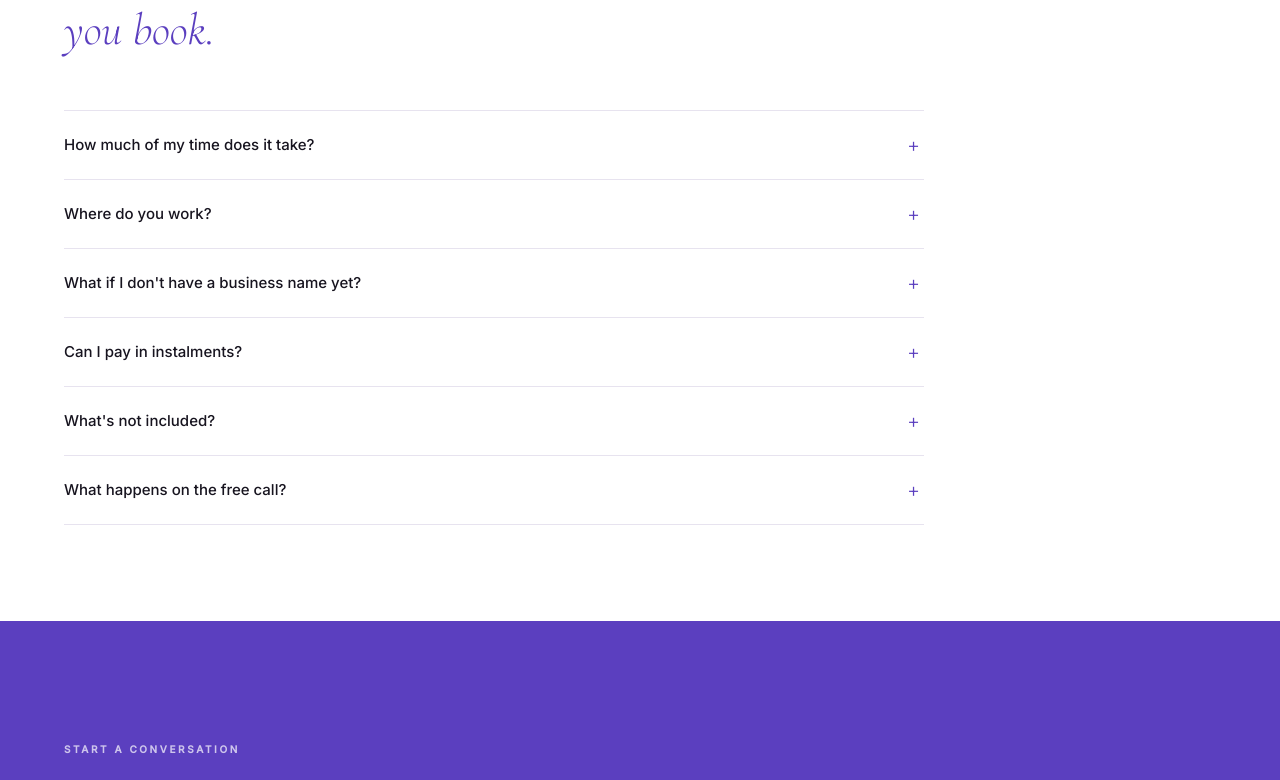
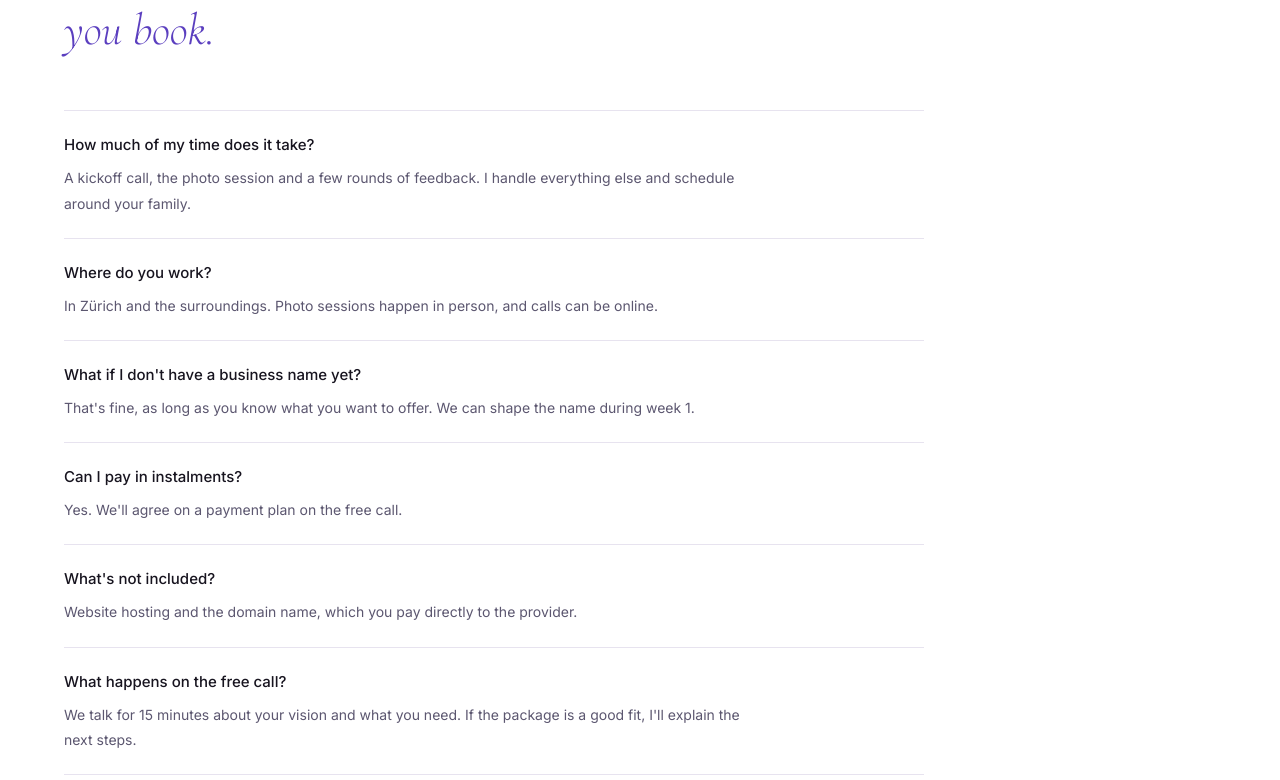
Before and after one commit to aneecoco-lgtm/digital-twilight, a React (Vite) app: page /mompreneur in a window 1280 px wide. Shown: the part 6256-7036 px from the top of the page. Built offline with nearby package versions, Linux system fonts and the light colour scheme.

Commit message:
Show Mompreneur FAQ answers without clicking
Co-Authored-By: Claude Opus 5.5 (1M context) <noreply@anthropic.com>
Claude-Session: https://claude.ai/code/session_01TgkfVL7UjqBfi7nMTUzTsk

```diff
--- a/src/pages/Mompreneur.css
+++ b/src/pages/Mompreneur.css
@@ -326,30 +326,17 @@
 
 /* ── FAQ ── */
 .mp-faq { max-width: 860px; border-top: 1px solid var(--mp-line); }
-.mp-faq details { border-bottom: 1px solid var(--mp-line); }
-.mp-faq summary {
-  position: relative;
-  cursor: pointer;
-  list-style: none;
-  padding: 22px 40px 22px 0;
+.mp-faq-item { padding-block: 22px; border-bottom: 1px solid var(--mp-line); }
+.mp-faq-item h3 {
+  text-transform: none;
+  letter-spacing: 0;
+  font-family: inherit;
+  margin-bottom: 8px;
   font-size: 15px;
   font-weight: 500;
   color: var(--mp-ink);
 }
-.mp-faq summary::-webkit-details-marker { display: none; }
-.mp-faq summary::after {
-  content: '+';
-  position: absolute;
-  right: 4px;
-  top: 18px;
-  font-size: 20px;
-  font-weight: 300;
-  color: var(--mp-accent);
-  transition: transform 0.2s;
-}
-.mp-faq details[open] summary::after { transform: rotate(45deg); }
-.mp-faq details p {
-  padding-bottom: 22px;
+.mp-faq-item p {
   font-size: 14px;
   line-height: 1.8;
   color: var(--mp-muted);
--- a/src/pages/Mompreneur.jsx
+++ b/src/pages/Mompreneur.jsx
@@ -256,10 +256,10 @@ export default function Mompreneur() {
         </div>
         <div className="mp-faq">
           {faqs.map(([q, a]) => (
-            <details key={q}>
-              <summary>{q}</summary>
+            <div className="mp-faq-item" key={q}>
+              <h3>{q}</h3>
               <p>{a}</p>
-            </details>
+            </div>
           ))}
         </div>
       </section>
```
